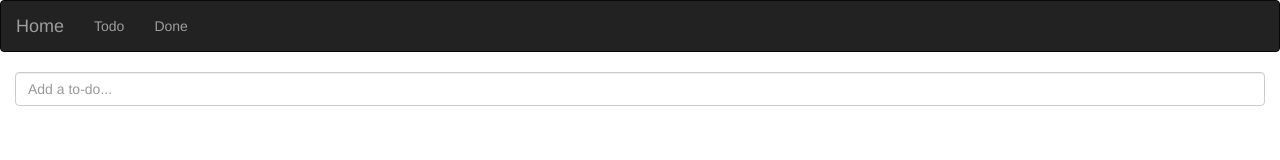
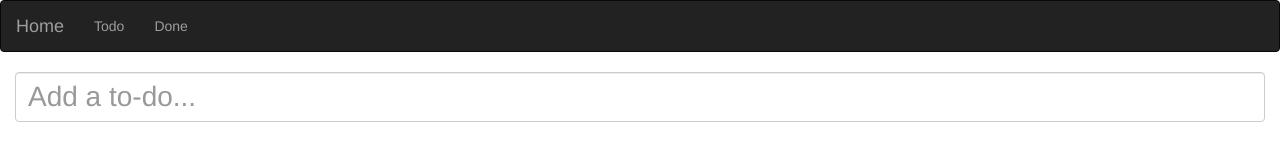
Before and after one commit to fabgeo8/ProgressiveWebApp_IUKM, a website: page public/index.html in a window 1280 px wide. Drawn offline with nearby package versions, Linux system fonts and the light colour scheme; no server answers.

Commit message:
Update style.css

```diff
--- a/public/style.css
+++ b/public/style.css
@@ -17,3 +17,7 @@ ul {
 	font-size: 3em;
 	padding: 10px;
 }
+.form-control{
+    font-size: 2em;
+    height: 50px;
+}
```
